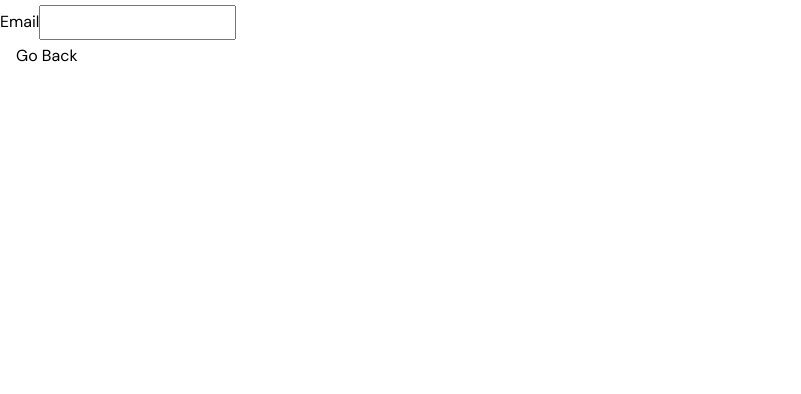
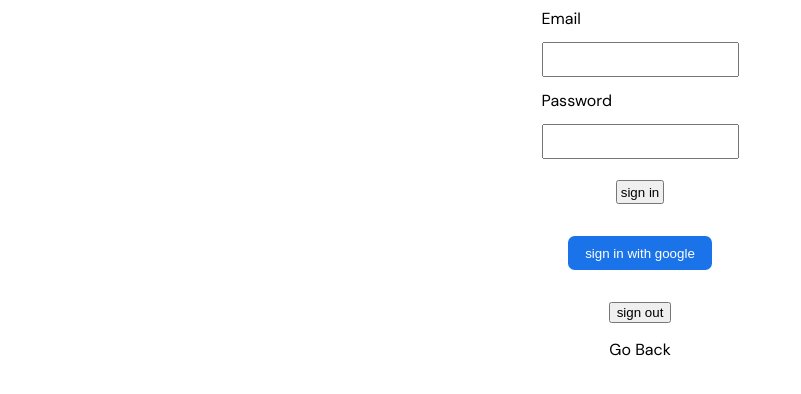
Before and after one commit to maaz619/book-app, a React (Create React App) app: page /login in a window 1280 px wide. Shown: the top 394 px of the page, without its empty margins (0-801 px from the left). Built offline with nearby package versions, Linux system fonts and the light colour scheme; no server answers.

Commit message:
Firebase authentication testing

```diff
--- a/src/App.css
+++ b/src/App.css
@@ -180,10 +180,9 @@ ul {
   .close {
       display: none;
     }
-  a{
-    color: black;
+  li{
     margin: 1rem;
-
   }
+  a{color: black;}
   .nav-close>ul>li{}
 }
--- a/src/App.tsx
+++ b/src/App.tsx
@@ -1,4 +1,4 @@
-import { Link } from "react-router-dom";
+import { Link, useLocation } from "react-router-dom";
 import "./App.css";
 import { books } from "./books";
 import { useState, useEffect } from "react";
@@ -15,6 +15,7 @@ const App: React.FC = (): JSX.Element => {
   const [bookType, setBookType] = useState<string>();
   const [navState, setNavState] = useState<boolean>(false);
   const myData = { ...books };
+  const state: any = useLocation().state;
 
   const skeletonTimer = () => {
     setTimeout(() => setLoaded(true), 1000);
@@ -62,7 +63,7 @@ const App: React.FC = (): JSX.Element => {
                 <Link to="/order">Orders</Link>
               </li>
               <li>
-                <Link to="/login">Login</Link>
+                <Link to="/login">{state ? state : "Login"}</Link>
               </li>
             </ul>
           </nav>
--- a/src/components/Login/Login.tsx
+++ b/src/components/Login/Login.tsx
@@ -1,16 +1,72 @@
-import React from "react";
-import { Link } from "react-router-dom";
+import React, { useState, useEffect } from "react";
+import { Link, useNavigate } from "react-router-dom";
+import "../styles/login.css";
+import {
+  auth,
+  signInWithGoogle,
+  logInWithEmailAndPassword,
+  logout,
+} from "../../firebase";
+import { useAuthState } from "react-firebase-hooks/auth";
 
 const Login = () => {
+  const [email, setEmail] = useState<string>("");
+  const [password, setPassword] = useState<string>("");
+  const [user, loading, error] = useAuthState(auth);
+  const navigate = useNavigate();
+  console.log(email, password);
+  useEffect(() => {
+    if (user) {
+      console.log(user.displayName);
+    }
+    if (!user) return navigate("/login");
+  }, [user, loading]);
   return (
     <div className="Login">
-      <form action="submit">
+      <form className="form" action="submit">
         <div className="form-container">
           <label htmlFor="Email">Email</label>
-          <input type="email" name="email" id="Email" />
+          <input
+            onChange={(e) => setEmail(e.currentTarget.value)}
+            type="email"
+            name="email"
+            value={email}
+            id="Email"
+          />
+          <label htmlFor="Password">Password</label>
+          <input
+            onChange={(e) => setPassword(e.currentTarget.value)}
+            value={password}
+            type="password"
+            name="password"
+            id="Password"
+          />
         </div>
+        <button
+          onClick={() => logInWithEmailAndPassword(email, password)}
+          style={{ padding: ".2em" }}
+        >
+          sign in
+        </button>
+        <Link to={user ? "/" : ""} state={user?.displayName}>
+          <button
+            onClick={signInWithGoogle}
+            style={{
+              padding: ".7em",
+              backgroundColor: "#1a73e8",
+              color: "white",
+              border: "none",
+              borderRadius: ".5em",
+              width: "9rem",
+            }}
+          >
+            sign in with google
+          </button>
+        </Link>
+        <button onClick={logout}>sign out</button>
+
+        <Link to="/">Go Back</Link>
       </form>
-      <Link to="/">Go Back</Link>
     </div>
   );
 };
--- /dev/null
+++ b/src/components/styles/login.css
@@ -0,0 +1,22 @@
+.Login{
+    max-width: 500px;
+    margin: auto;
+}
+.form-container{
+    display: flex;
+    width: fit-content;
+    justify-content: center;
+    flex-direction: column;
+}
+.form{
+    display: flex;
+    justify-content: center;
+    align-items: center;
+    flex-direction: column;
+}
+button{
+    margin: 1rem;
+}
+a{
+    margin: 0;
+}
--- /dev/null
+++ b/src/firebase.ts
@@ -0,0 +1,102 @@
+// Import the functions you need from the SDKs you need
+import { initializeApp } from "firebase/app";
+import {
+  GoogleAuthProvider,
+  getAuth,
+  signInWithPopup,
+  signInWithEmailAndPassword,
+  createUserWithEmailAndPassword,
+  sendPasswordResetEmail,
+  signOut,
+} from "firebase/auth";
+import {
+  getFirestore,
+  query,
+  getDocs,
+  collection,
+  where,
+  addDoc,
+} from "firebase/firestore";
+// TODO: Add SDKs for Firebase products that you want to use
+// https://firebase.google.com/docs/web/setup#available-libraries
+
+// Your web app's Firebase configuration
+const firebaseConfig = {
+  apiKey: "AIzaSyB4DVM9WWqbvGTJ8VgAdN8JAmZez0aNxzw",
+  authDomain: "bookapp-7261c.firebaseapp.com",
+  projectId: "bookapp-7261c",
+  storageBucket: "bookapp-7261c.appspot.com",
+  messagingSenderId: "14524639532",
+  appId: "1:14524639532:web:237b941b44ef9d9a6e2489",
+};
+
+// Initialize Firebase
+const app = initializeApp(firebaseConfig);
+const auth = getAuth(app);
+const db = getFirestore(app);
+
+const googleProvider = new GoogleAuthProvider();
+const signInWithGoogle = async () => {
+  try {
+    const res = await signInWithPopup(auth, googleProvider);
+    const user = res.user;
+    const q = query(collection(db, "users"), where("uid", "==", user.uid));
+    const docs = await getDocs(q);
+    if (docs.docs.length === 0) {
+      await addDoc(collection(db, "users"), {
+        uid: user.uid,
+        name: user.displayName,
+        authProvider: "google",
+        email: user.email,
+      });
+    }
+  } catch (err: any) {
+    console.error(err);
+    alert(err.message);
+  }
+};
+const logInWithEmailAndPassword = async (email, password) => {
+  try {
+    await signInWithEmailAndPassword(auth, email, password);
+    console.log(email, password);
+  } catch (err: any) {
+    console.error(err);
+    alert(err.message);
+  }
+};
+const registerWithEmailAndPassword = async (name, email, password) => {
+  try {
+    const res = await createUserWithEmailAndPassword(auth, email, password);
+    const user = res.user;
+    await addDoc(collection(db, "users"), {
+      uid: user.uid,
+      name,
+      authProvider: "local",
+      email,
+    });
+  } catch (err: any) {
+    console.error(err);
+    alert(err.message);
+  }
+};
+const sendPasswordReset = async (email) => {
+  try {
+    await sendPasswordResetEmail(auth, email);
+    alert("Password reset link sent!");
+  } catch (err: any) {
+    console.error(err);
+    alert(err.message);
+  }
+};
+const logout = () => {
+  signOut(auth);
+};
+export {
+  auth,
+  db,
+  signInWithGoogle,
+  logInWithEmailAndPassword,
+  registerWithEmailAndPassword,
+  sendPasswordReset,
+  logout,
+};
```
